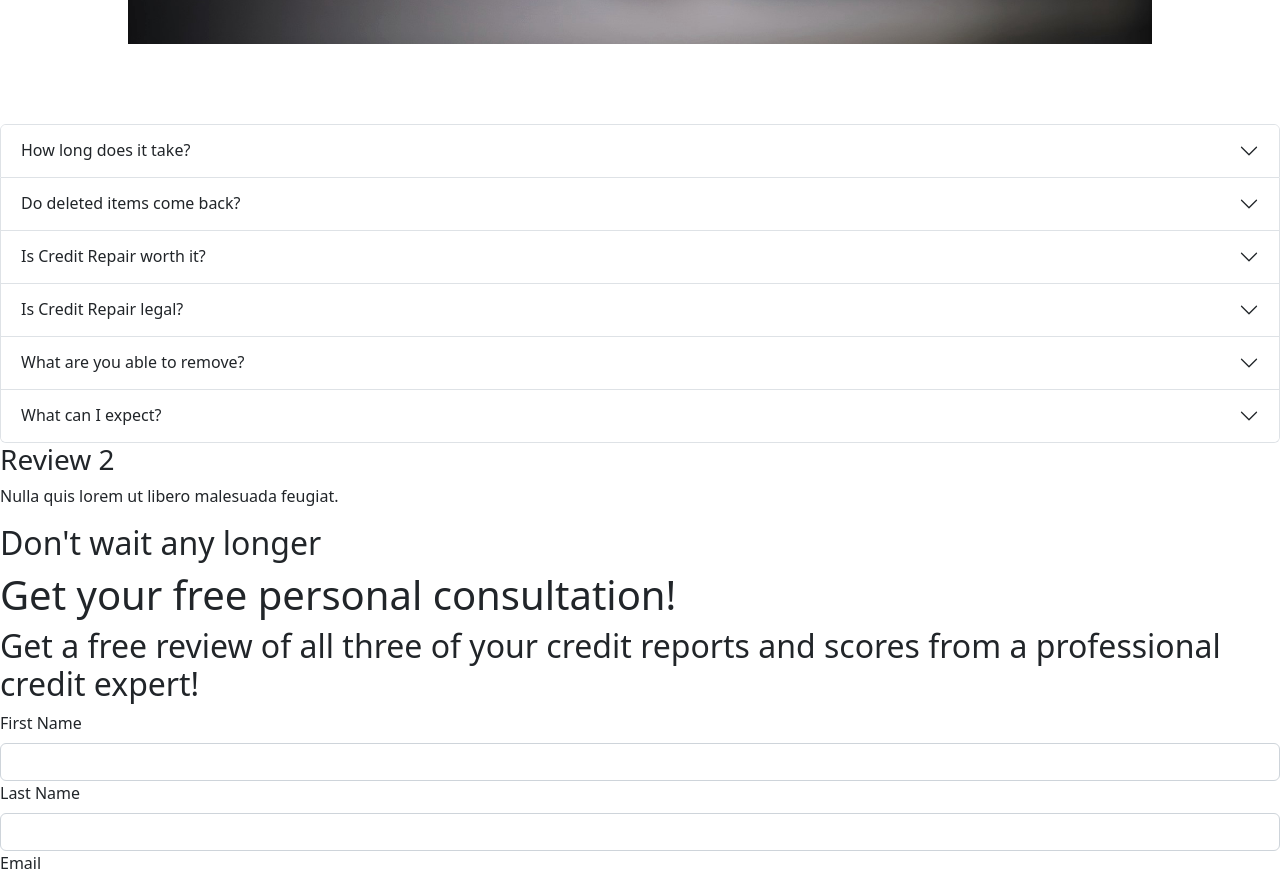
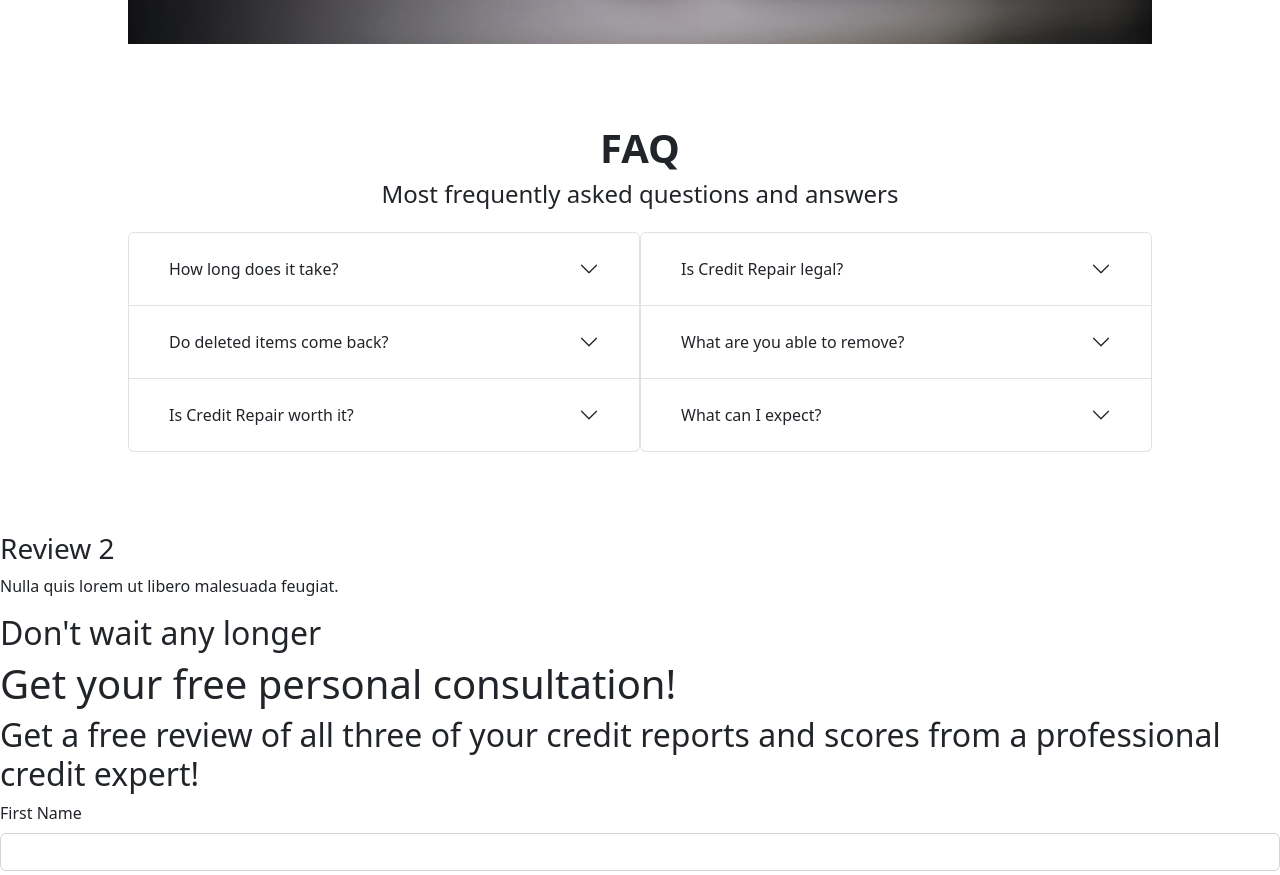
Before and after one commit to NeemanE/moe-site, a React (Create React App) app: page / in a window 1280 px wide. Shown: the part 3760-4635 px from the top of the page. Built offline with nearby package versions, Linux system fonts and the light colour scheme.

Commit message:
FAQ styled, next is reviews

```diff
--- a/src/App.css
+++ b/src/App.css
@@ -309,3 +309,40 @@ Button.container-button{
   height: 2px;
   background-color: #000;
 }
+
+.faq-title{
+  text-align: center;
+}
+
+.faq-title h1{
+  font-weight: bold;
+}
+
+.faq-title h2{
+  font-weight: lighter;
+  font-size: x-large;
+  margin-bottom: 3vh;
+}
+
+.accordion-container-wrapper {
+  display: flex;
+  margin: 0 10vw;
+  margin-bottom: 10vh;
+}
+
+.accordion-container {
+  flex: 1;
+}
+
+
+
+.accordion-container .accordion-header {
+  padding: 10px 20px;
+  cursor: pointer;
+}
+
+.accordion-container .accordion-body {
+  background-color: #ffffff;
+  padding: 20px;
+  border: 1px solid #c6c6c6;
+}
--- a/src/components/Faq.js
+++ b/src/components/Faq.js
@@ -1,11 +1,15 @@
 import Accordion from 'react-bootstrap/Accordion';
 import React from 'react';
-
 
 export default function Faq() {
   return (
     <section id="faq">
-            <div>
+        <div className='faq-title'>
+            <h1>FAQ</h1>
+            <h2>Most frequently asked questions and answers</h2>
+        </div>
+      <div className="accordion-container-wrapper">
+        <div className="accordion-container">
           <Accordion>
             <Accordion.Item eventKey="0">
               <Accordion.Header>How long does it take?</Accordion.Header>
@@ -25,6 +29,11 @@ export default function Faq() {
                 Contrary to what credit bureaus want you to believe, credit repair does work in most circumstances. But it only works if you are getting the best advice from an experienced professional. Anyone with a credit score below 720 can benefit long-term from the advice and information provided through credit education. However, there are limiting factors that will prevent us from helping you. Two main factors are: (1) your financial situation and/or (2) the time frame in which you need to reach your results. It is possible to remove anything from a credit report, even accurate items. For instance, if the creditor makes mistakes or does not adhere to the specific time frame, the negative item may be removed.
               </Accordion.Body>
             </Accordion.Item>
+          </Accordion>
+        </div>
+
+        <div className="accordion-container">
+          <Accordion>
             <Accordion.Item eventKey="3">
               <Accordion.Header>Is Credit Repair legal?</Accordion.Header>
               <Accordion.Body>
@@ -40,11 +49,12 @@ export default function Faq() {
             <Accordion.Item eventKey="5">
               <Accordion.Header>What can I expect?</Accordion.Header>
               <Accordion.Body>
-                        We will guide you through the process from start to finish and prepare all your documents for you. We have a superb knowledge of credit scoring and experience working with creditors and credit bureaus. It may be difficult for an individual to communicate with creditors and bureaus without an in depth understanding of their techniques and regulations in place for credit reporting. We have spent a great deal of time learning the laws that will help remove negative items from credit reports.
+                We will guide you through the process from start to finish and prepare all your documents for you. We have a superb knowledge of credit scoring and experience working with creditors and credit bureaus. It may be difficult for an individual to communicate with creditors and bureaus without an in-depth understanding of their techniques and regulations in place for credit reporting. We have spent a great deal of time learning the laws that will help remove negative items from credit reports.
               </Accordion.Body>
             </Accordion.Item>
           </Accordion>
         </div>
+      </div>
     </section>
   );
 }
```
Lines whose indentation alone changed are shown as unchanged.
